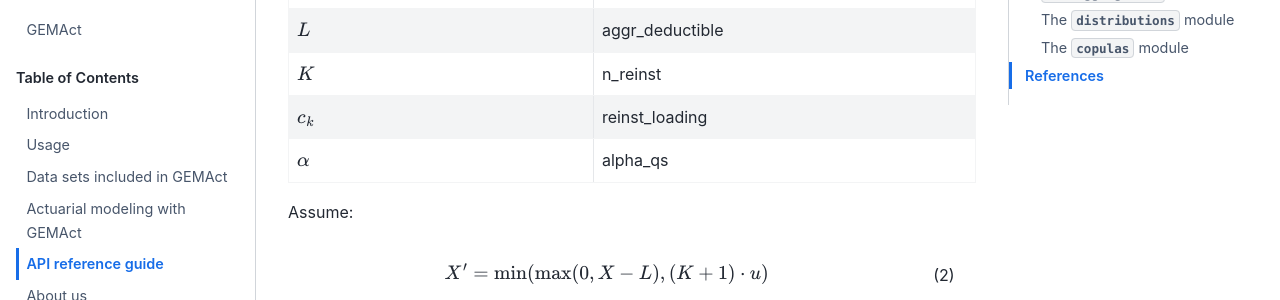
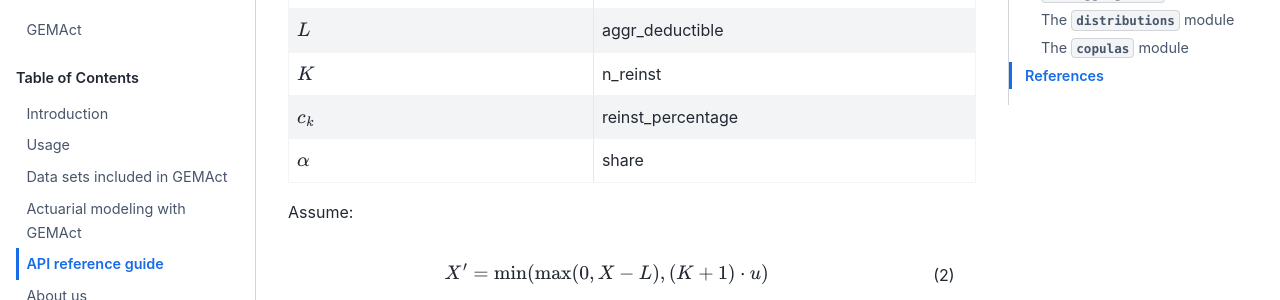
Before and after one commit to gpitt71/gemact-code, a Sphinx documentation site: the page built from gemact/source/api.rst, in a window 1280 px wide and 900 px high, scrolled down 892 px. Shown: the part 153-453 px from the top of the window. Built offline with Sphinx 7.4.7 and the Sphinx Book theme 1.1.4, drawn with Linux system fonts in a browser that asks for light colours; cross-references to code outside the pages are shown as plain code.

Commit message:
correct reinst_percantage in api.rest

```diff
--- a/gemact/source/api.rst
+++ b/gemact/source/api.rst
@@ -41,9 +41,9 @@ The following table gives the correspondence between the ``LossModel`` class att
 +------------------------+-----------------------------------------+
 | :math:`K`              |       n_reinst                          |
 +------------------------+-----------------------------------------+
-|:math:`c_{k}`           |      reinst_loading                     |
+|:math:`c_{k}`           |      reinst_percentage                  |
 +------------------------+-----------------------------------------+
-| :math:`\alpha`         | alpha_qs                                |
+| :math:`\alpha`         | share                                   |
 +------------------------+-----------------------------------------+
 
 Assume:
```
